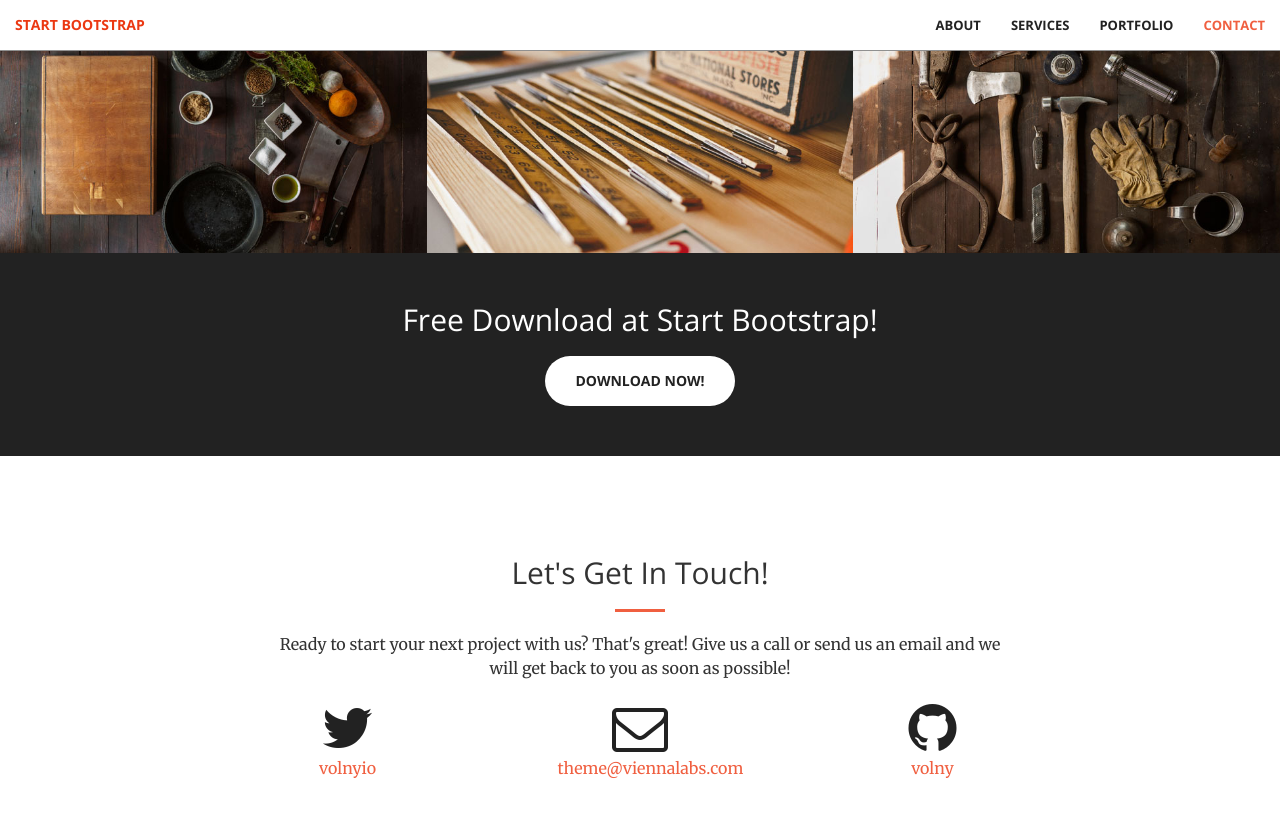
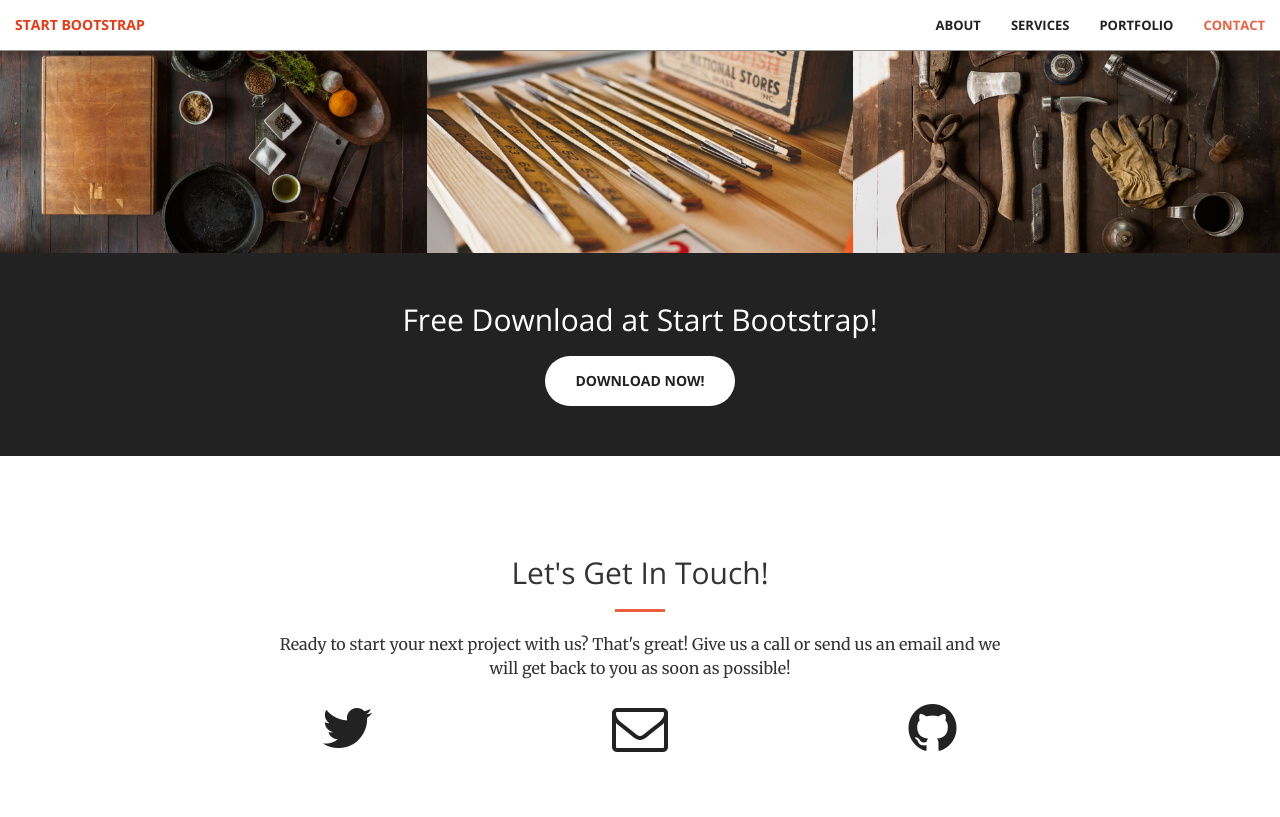
Before and after one commit to hkstarkdpm/lakeparkpodiatry.com, a Jekyll site: the page built from index.html, in a window 1280 px wide and 900 px high, scrolled down 1981 px. Shown: the top 817 px of the window. Built offline with Jekyll 4.4.1, drawn with Linux system fonts in a browser that asks for light colours.

Commit message:
_config, Readme, and licence file ready for download

```diff
--- a/_config.yml
+++ b/_config.yml
@@ -1,15 +1,12 @@
 # Site settings
-title: Creative Theme
-email: theme@viennalabs.com
+title:
+email:
 description: > # this means to ignore newlines until "baseurl:"
- Creative is a one page Bootstrap theme for creatives, small businesses, and other multipurpose uses.
- The theme includes a number of rich features and plugins that you can use as a great boilerplate for your next Jekyll project!
-
 baseurl: "" # the subpath of your site, e.g. /blog/
 url: "" # the base hostname & protocol for your site
 
-twitter_username: volnyio
-github_username:  volny
+twitter_username:
+github_username:
 
 # Build settings
 markdown: kramdown
```
Also changed, not shown: README.md, 2 other files.
